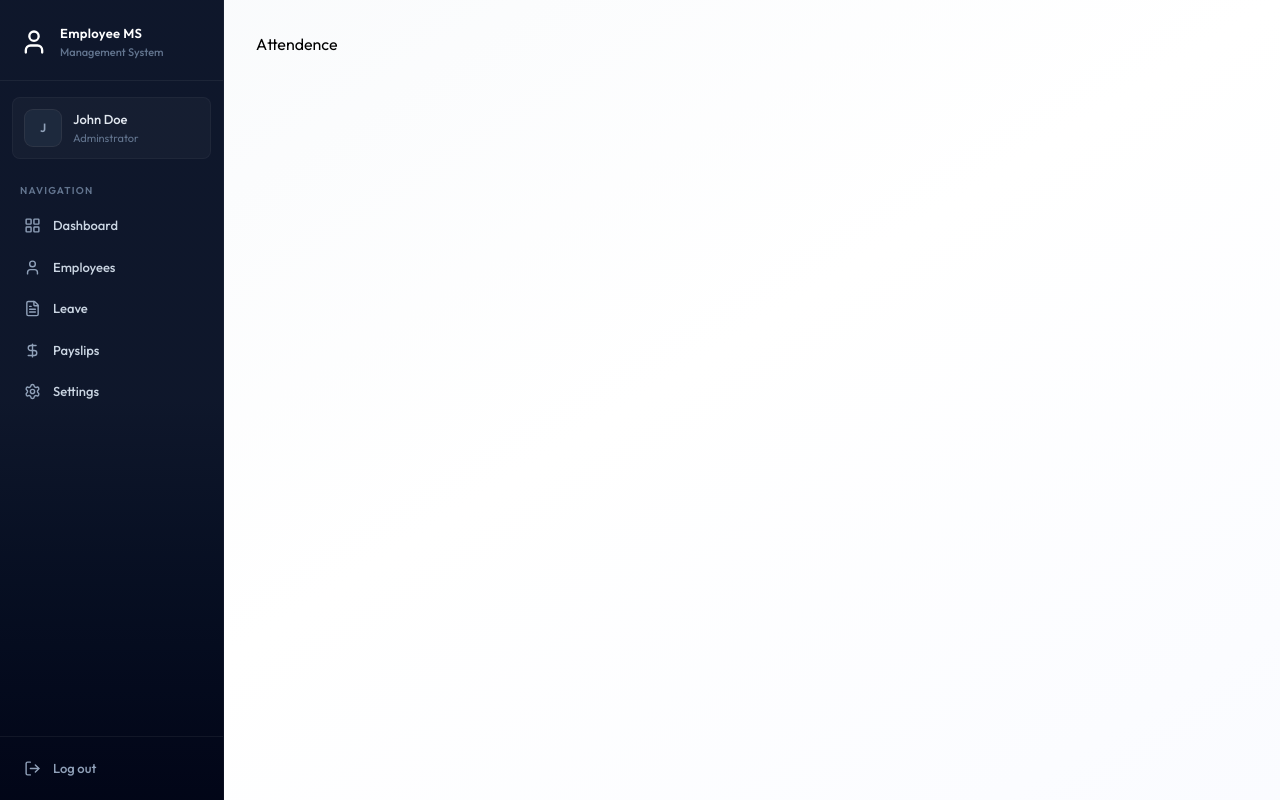
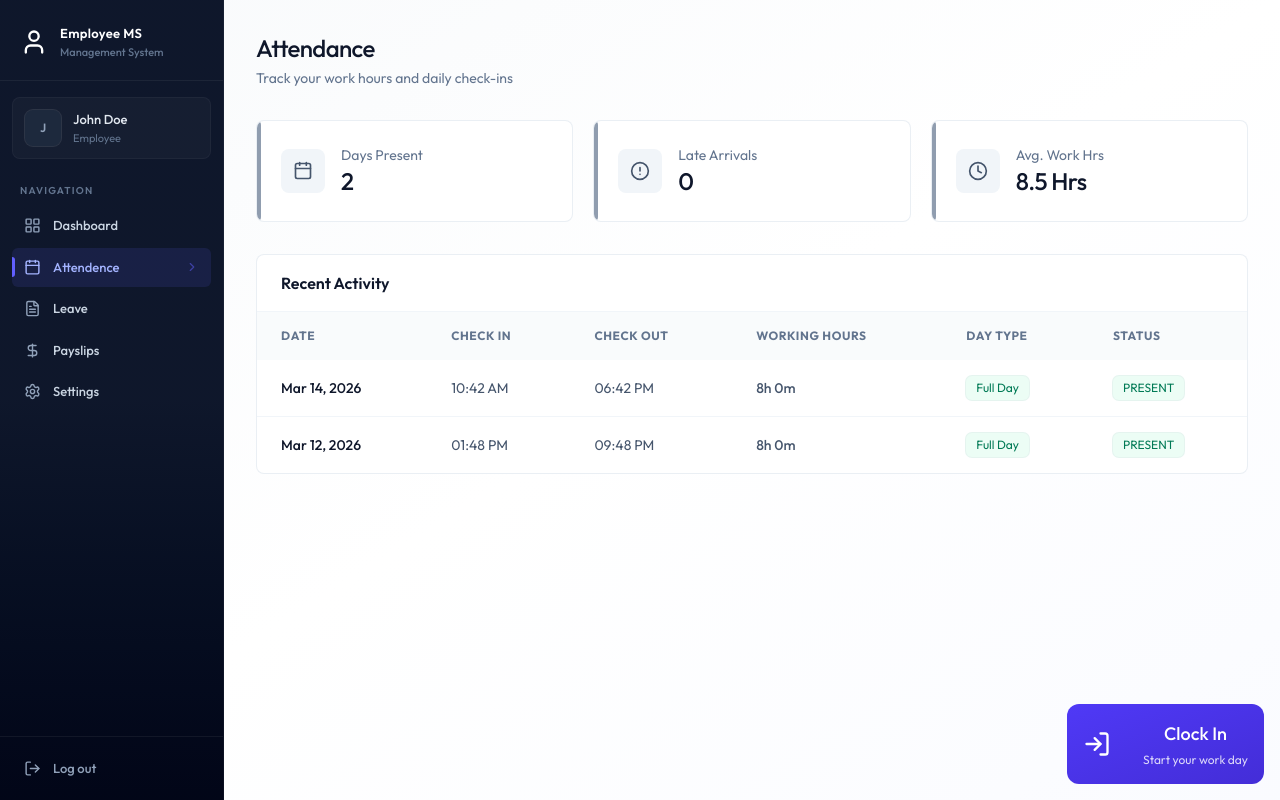
Before and after one commit to sivaji991/EMS, a React (Vite) app in the folder client/: page /attendence in a window 1280 px wide. Built offline with nearby package versions, Linux system fonts and the light colour scheme; the HTML template or start-up script is replaced by a standard one.

Commit message:
Attendance page UI Completed

```diff
--- a/client/package.json
+++ b/client/package.json
@@ -11,6 +11,7 @@
   },
   "dependencies": {
     "@tailwindcss/vite": "^4.2.2",
+    "date-fns": "^4.1.0",
     "lucide-react": "^1.8.0",
     "react": "^19.2.4",
     "react-dom": "^19.2.4",
--- a/client/src/components/Sidebar.jsx
+++ b/client/src/components/Sidebar.jsx
@@ -25,7 +25,7 @@
   }, [pathname])
 
   // eslint-disable-next-line no-constant-binary-expression
-  const role = "ADMIN" || "EMPLOYEE";
+  const role = "" || "EMPLOYEE";
 
   const navItems = [
     {name : "Dashboard", href: "/dashboard", icon: LayoutGridIcon},
--- /dev/null
+++ b/client/src/components/attendance/AttendanceHistory.jsx
@@ -0,0 +1,73 @@
+import React from 'react'
+import { getDayTypeDisplay } from '../../assets/assets'
+import { format } from 'date-fns'
+import { getWorkingHoursDisplay } from '../../assets/assets'
+
+const AttendanceHistory = ({history}) => {
+  return (
+    <div className='card overflow-hidden'>
+      <div className='px-6 py-4 border-b border-slate-100'>
+        <h3 className='font-semibold text-slate-900'>Recent Activity</h3>
+      </div>
+      <div className='overflow-x-auto'>
+        <table className='table-modern'>
+          <thead>
+            <tr>
+              <th className='px-6 py-4'>Date</th>
+              <th className='px-6 py-4'>Check In</th>
+              <th className='px-6 py-4'>Check Out</th>
+              <th className='px-6 py-4'>Working Hours</th>
+              <th className='px-6 py-4'>Day Type</th>
+              <th className='px-6 py-4'>Status</th>
+            </tr>
+          </thead>
+          <tbody>
+            {history.length === 0 ? (
+              <tr>
+                <td colSpan={6} className='text-center py-12 text-slate-400'>
+                  No records found!
+                </td>
+              </tr>
+            ) : (
+              history.map((record)=>{
+                const dayType = getDayTypeDisplay(record)
+                return (
+                  <tr key={record._id || record.id}>
+                    <td className='px-6 py-4 font-medium text-slate-900'>
+                      {format(new Date(record.date), "MMM dd, yyyy")}
+                    </td>
+
+                    <td className='px-6 py-4 text-slate-600'>
+                      {record.checkIn ? format(new Date(record.checkIn), "hh:mm a") : "-"}
+                    </td>
+
+                    <td className='px-6 py-4 text-slate-600'>
+                      {record.checkOut ? format(new Date(record.checkOut), "hh:mm a") : "-"}
+                    </td>
+
+                    <td className='px-6 py-4 text-slate-600 font-medium'>
+                      {getWorkingHoursDisplay(record)}
+                    </td>
+
+                    <td className='px-6 py-4'>
+                      {dayType.label !== "-" ?
+                        <span className={`badge ${dayType.className}`}> {dayType.label} </span> : "-"}
+                    </td>
+
+                    <td className='px-6 py-4'>
+                      <span className={`badge ${record.status === "PRESENT" ? "badge-success" : record.status === "LATE" ? "badge-warning" : "badge-danger"}`}>
+                        {record.status}
+                      </span>
+                    </td>
+                  </tr>
+                )
+              })
+            )}
+          </tbody>
+        </table>
+      </div>
+    </div>
+  )
+}
+
+export default AttendanceHistory
--- /dev/null
+++ b/client/src/components/attendance/AttendanceStats.jsx
@@ -0,0 +1,35 @@
+import React from 'react'
+import {
+  CalendarIcon,
+  AlertCircleIcon,
+  ClockIcon
+ } from 'lucide-react';
+
+const AttendanceStats = ({history}) => {
+  const totalPresent = history.filter((h)=>h.status === "PRESENT" | h.status === "LATE").length;
+  const totalLate = history.filter((h)=> h.status === "LATE").length;
+
+  const stats = [
+    {label: "Days Present", value: totalPresent, icon: CalendarIcon},
+    {label: "Late Arrivals", value: totalLate, icon: AlertCircleIcon},
+    {label: "Avg. Work Hrs", value: "8.5 Hrs", icon: ClockIcon},
+  ]
+  return (
+    <div className='grid grid-cols-1 sm:grid-cols-3 gap-4 sm:gap-5 mb-8'>
+      {stats.map((s)=>(
+        <div key={s.label} className='card card-hover p-5 sm:p-6 flex items-center gap-4 relative overflow-hidden group'>
+          <div className='absolute left-0 top-0 bottom-0 w-1 rounded-r-full bg-slate-500/70 group-hover:bg-indigo-500/70' />
+          <div className='p-3 bg-slate-100 rounded-lg group-hover:bg-indigo-50 transition-colors duration-200'>
+            <s.icon className='w-5 h-5 text-slate-600 group-hover:text-indigo-600 transition-colors duration-200' />
+          </div>
+          <div>
+            <p className='text-sm text-slate-500'>{s.label}</p>
+            <p className='text-2xl font-medium text-slate-900 tracking-tight'>{s.value}</p>
+          </div>
+        </div>
+      ))}
+    </div>
+  )
+}
+
+export default AttendanceStats
--- /dev/null
+++ b/client/src/components/attendance/CheckInButton.jsx
@@ -0,0 +1,46 @@
+import {useState} from 'react'
+import { Loader2Icon, LogOutIcon, LogInIcon } from 'lucide-react'
+
+const CheckInButton = ({todayRecord, onAction}) => {
+
+  const [loading, setLoading] = useState(false)
+
+  const handleAttendance = async ()=>{
+    setLoading(true)
+    setTimeout(()=>{
+      setLoading(false)
+      onAction()
+    },1000)
+  }
+
+  if(todayRecord?.checkOut){
+    return (
+      <div className='flex flex-col items-center justify-center p-8 bg-slate-50 rounded-2xl border border-slate-200'>
+        <h1 className='text-lg font-bold text-sky-900'>Work Day Completed</h1>
+        <p className='text-slate-500 text-sm mt-1'>Great job! See you tomorrow</p>
+      </div>
+    )
+  }
+
+  const isCheckedIn = !!todayRecord?.isCheckedIn;
+
+  return (
+    <div className='absolute bottom-4 right-4 flex flex-col z-1'>
+      <button
+        onClick={handleAttendance} disabled={loading}
+        className={`w-full max-w-xs flex justify-between items-center gap-8 p-4 rounded-xl bg-linear-to-br text-white ${isCheckedIn ? "from-slate-700 to-slate-900" : "from-indigo-600 to-indigo-700"}`}>
+        {loading ? <Loader2Icon className='size-7 animate-spin' /> : isCheckedIn? <LogOutIcon className='size-7' /> : <LogInIcon className='size-7' />}
+        <div className='relative flex flex-col items-center text-center'>
+          <h2 className='text-lg font-medium mb-1'>
+            {loading ? "Processing..." : isCheckedIn ? "Clock Out" : "Clock In"}
+          </h2>
+          <p className='text-xs opacity-80'>
+            {isCheckedIn ? "Click to end your shift" : "Start your work day"}
+          </p>
+        </div>
+      </button>
+    </div>
+  )
+}
+
+export default CheckInButton
--- a/client/src/pages/Attendence.jsx
+++ b/client/src/pages/Attendence.jsx
@@ -1,7 +1,54 @@
+import { useState, useEffect,useCallback} from "react"
+import { dummyAttendanceData } from "../assets/assets"
+import Loading from "../components/Loading"
+import CheckInButton from "../components/attendance/CheckInButton"
+import AttendanceStats from "../components/attendance/AttendanceStats"
+import AttendanceHistory from "../components/attendance/AttendanceHistory"
+
 const Attendence = () => {
+  const [history, setHistory] = useState([])
+  const [loading, setLoading] = useState(true)
+  const [isDeleted, setIsDeleted] = useState(false)
+
+  const fetchData = useCallback(async () => {
+    setHistory(dummyAttendanceData)
+    setTimeout(()=>{
+      setLoading(false)
+    },1000)
+  },[])
+
+  useEffect(() => {
+    fetchData()
+  }, [fetchData]);
+
+  if (loading) return <Loading />
+
+  const today = new Date()
+  today.setHours(0, 0, 0, 0)
+
+  const todayRecord = history.find((r)=> new Date(r.date).toDateString() === today.toDateString())
+
   return (
-    <div>
-      Attendence
+    <div className="animate-fade-in">
+      <div className="page-header">
+        <h1 className="page-title">Attendance</h1>
+        <p className="page-subtitle">Track your work hours and daily check-ins</p>
+      </div>
+      {isDeleted ? (
+        <div className="mb-8 p-6 bg-rose-50 border border-rose-200 rounded-2xl text-center">
+            <p className="text-rose-600">
+              You can no longer clock in or out because your employee records have been marked as deleted.
+            </p>
+        </div>
+      ) : (
+        <div className="mb-8 ">
+          <CheckInButton todayRecord={todayRecord} onAction={fetchData} />
+        </div>
+      )}
+
+      <AttendanceStats history={history}/>
+      <AttendanceHistory history={history}/>
+
     </div>
   )
 }
--- a/client/src/pages/Employees.jsx
+++ b/client/src/pages/Employees.jsx
@@ -21,12 +21,12 @@
     setTimeout(()=>{
       setLoading(false)
     },1000)
-  },[])
+  },[selectDept])
 
   useEffect(()=>{
     // eslint-disable-next-line react-hooks/set-state-in-effect
     fetchEmployees();
-  },[])
+  },[fetchEmployees])
 
   const filtered = employees.filter((emp)=>`${emp.firstName} ${emp.lastName} ${emp.position}`.toLowerCase().includes(search.toLowerCase()))
 
```
Also changed, not shown: 1 other file (tests, documents, lock files or other folders).
